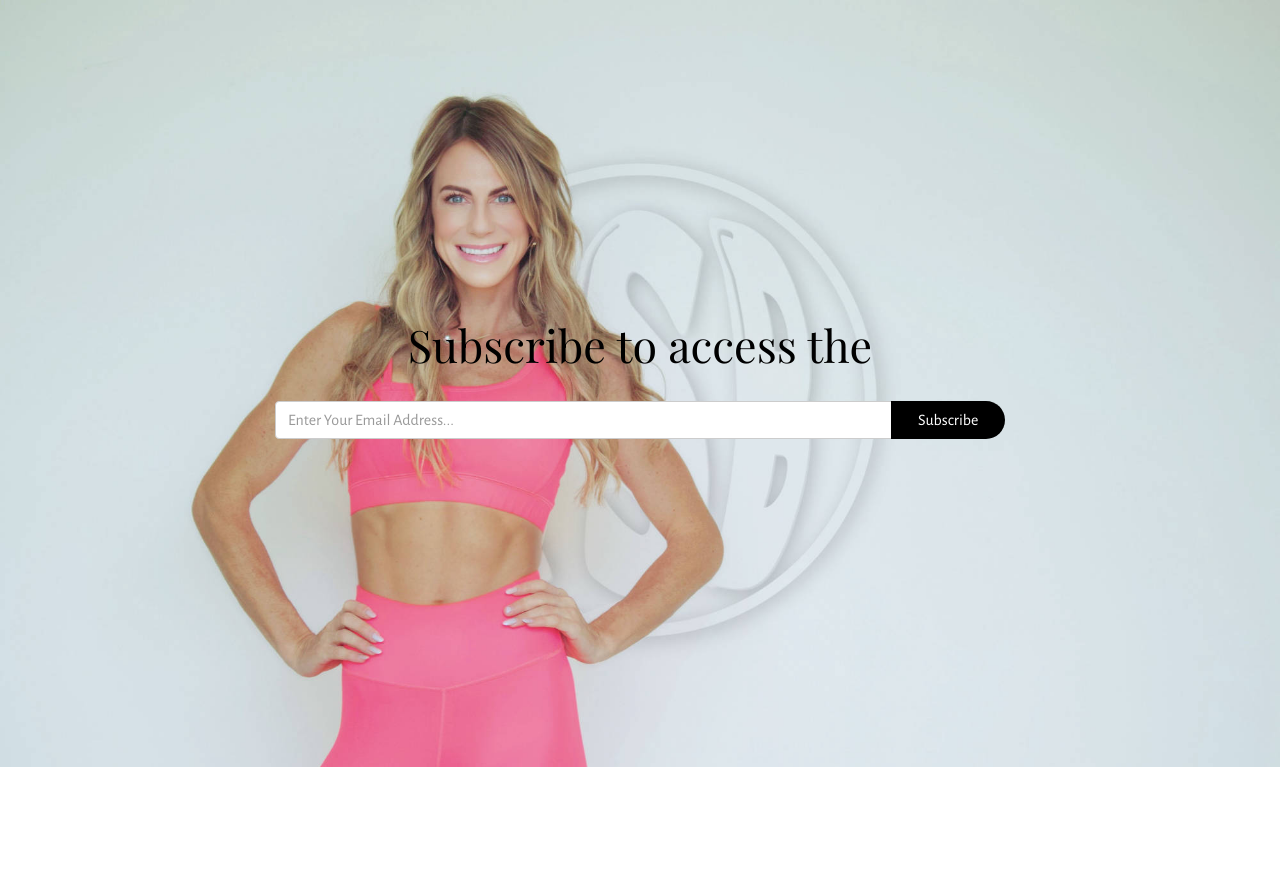
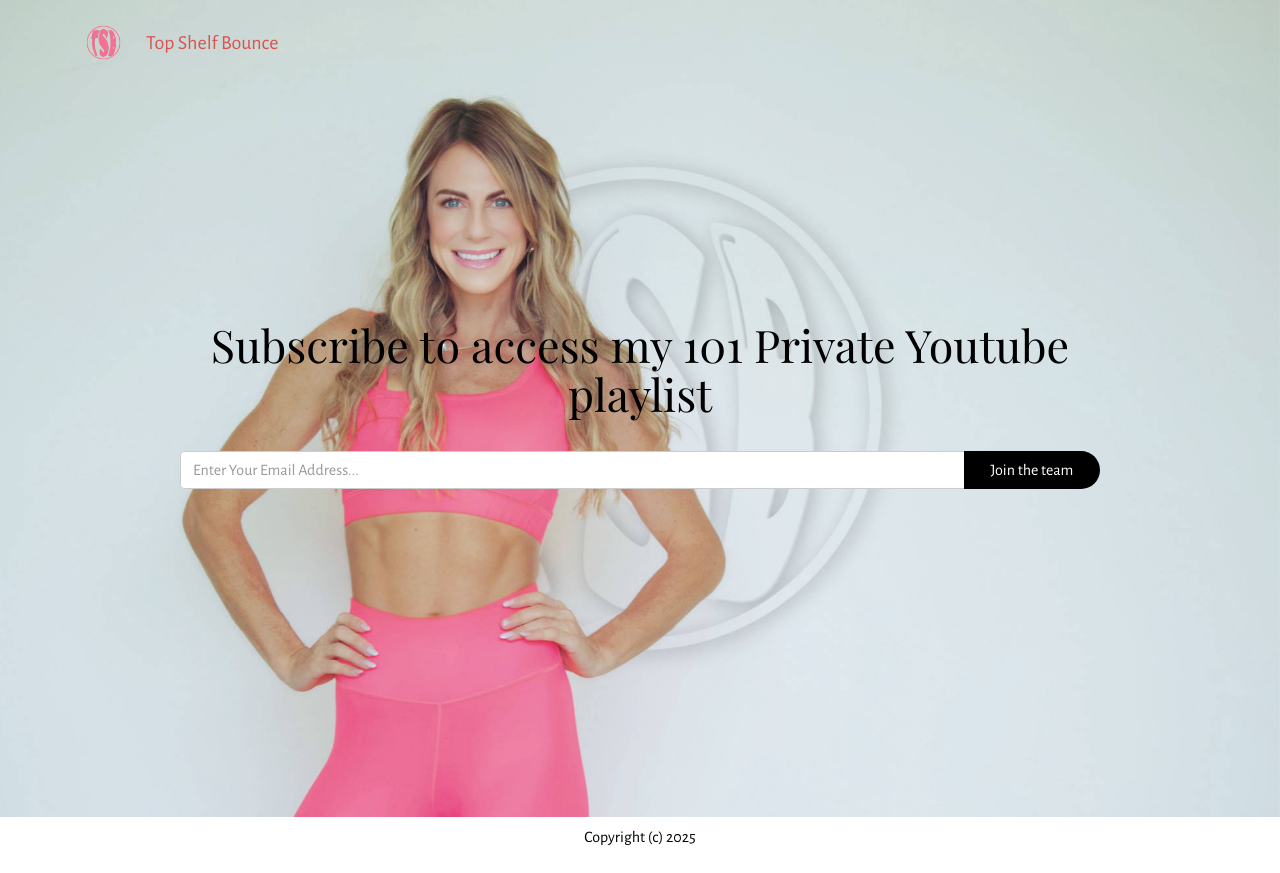
Before and after one commit to AppsMak3r/tsb_landingpage, a plain HTML site: page index.html in a window 1280 px wide. Before the commit the page ends 800 px from the top, so only its background shows below. Drawn offline with nearby package versions, Linux system fonts and the light colour scheme.

Commit message:
Add files via upload

```diff
--- a/index.html
+++ b/index.html
@@ -22,26 +22,60 @@
 
 </head>
 <body>
+ <nav class="navbar navbar-light mbr-navbar navbar-transparent" id="ext_menu-3" data-rv-view="0">
+    <div class="container">
+        <button class="navbar-toggler pull-right hidden-md-up" type="button" data-toggle="collapse" data-target="#exCollapsingNavbar2">
+            <div class="hamburger-icon"></div>
+        </button>
+
+        <div class="clearfix"></div>
+        <div class="collapse navbar-toggleable-sm" id="exCollapsingNavbar2">
+            <span class="navbar-logo"><a href="www.google.com"><img src="assets/images/tsb-logo-128x128.png" alt="tsb"></a></span>
+            <span><a class="navbar-brand text-danger" href="www.google.com">Top Shelf Bounce</a></span>
+        </div>
+    </div>
+</nav>
+
+
+
+
   <section class="mbr-section mbr-section-small mbr-parallax-background" id="form2-0" data-rv-view="0" style="background-image: url(assets/images/bg-lp-tsb-2000x1250.jpg); padding-top: 20rem; padding-bottom: 20rem;">
 
     <div class="container">
         <div class="row">
-            <div class="col-sm-8 col-sm-offset-2" data-form-type="formoid">
-                <h2 class="mbr-section-title display-3 text-xs-center">Subscribe to access the </h2>
+            <div class="col-xs-12 col-lg-10 col-lg-offset-1" data-form-type="formoid">
+                <h2 class="mbr-section-title display-3 text-xs-center">Subscribe to access my 101 Private Youtube playlist </h2>
 
-                <div data-form-alert="true"><div hidden="" data-form-alert-success="true">Thanks for filling out form!</div></div>
-                <form class="mbr-form" action="https://mobirise.com/" method="post" data-form-title="Subscribe to our Newsletter">
+                <div data-form-alert="true"><div hidden="" data-form-alert-success="true">Thanks !</div></div>
+                <form class="mbr-form" action="" method="post" data-form-title="Subscribe to our Newsletter">
                     <input type="hidden" value="2JEg/j6VNKC6UgUp2fuC+PLGMIly1rx+vhCMT6z7IoO7hgodV2glxxblY1vVlcxw5mb+6OtUVMHQPvCt+E9m8igfiz2PDQ0ompqqXFz8M1ORmKYOU4K2LJ1M9arVO7mD" data-form-email="true">
                     <div class="input-group">
-                        <input type="email" class="form-control" name="email" required="" placeholder="Enter Your Email Address..." data-form-field="Email">
-                        <span class="input-group-btn"><button type="submit" class="btn btn-black">Subscribe</button></span>
+                        <input type="email" class="form-control" name="email" required="" placeholder="Enter Your Email Address..." data-form-field="Email" id="form2-3-email">
+                        <span class="input-group-btn"><button type="submit" class="btn btn-black">Join the team</button></span>
                     </div>
                 </form>
             </div>
         </div>
     </div>
+
+
+
+
+
+
+
+
+
+
 </section>
 
+
+<footer class="mbr-small-footer mbr-section mbr-section-nopadding" id="footer1-d" data-rv-view="10" style="padding-top:0.5rem; padding-bottom: 0.5rem;">
+
+    <div class="container text-xs-center">
+        <p>Copyright (c) 2025</p>
+    </div>
+</footer>
 
   <script src="assets/web/assets/jquery/jquery.min.js"></script>
   <script src="assets/tether/tether.min.js"></script>
```
Also changed, not shown: assets/images/bcan-logo-470x110.png (added), assets/images/jumpsport-1-315x145.png (added), assets/images/needak-600x116.png (added), assets/images/tsb-logo-128x128.png (added), assets/images/tsb-logo-293-600x338.png (added), assets/puritym/css/style.css (line endings or trailing spaces).
